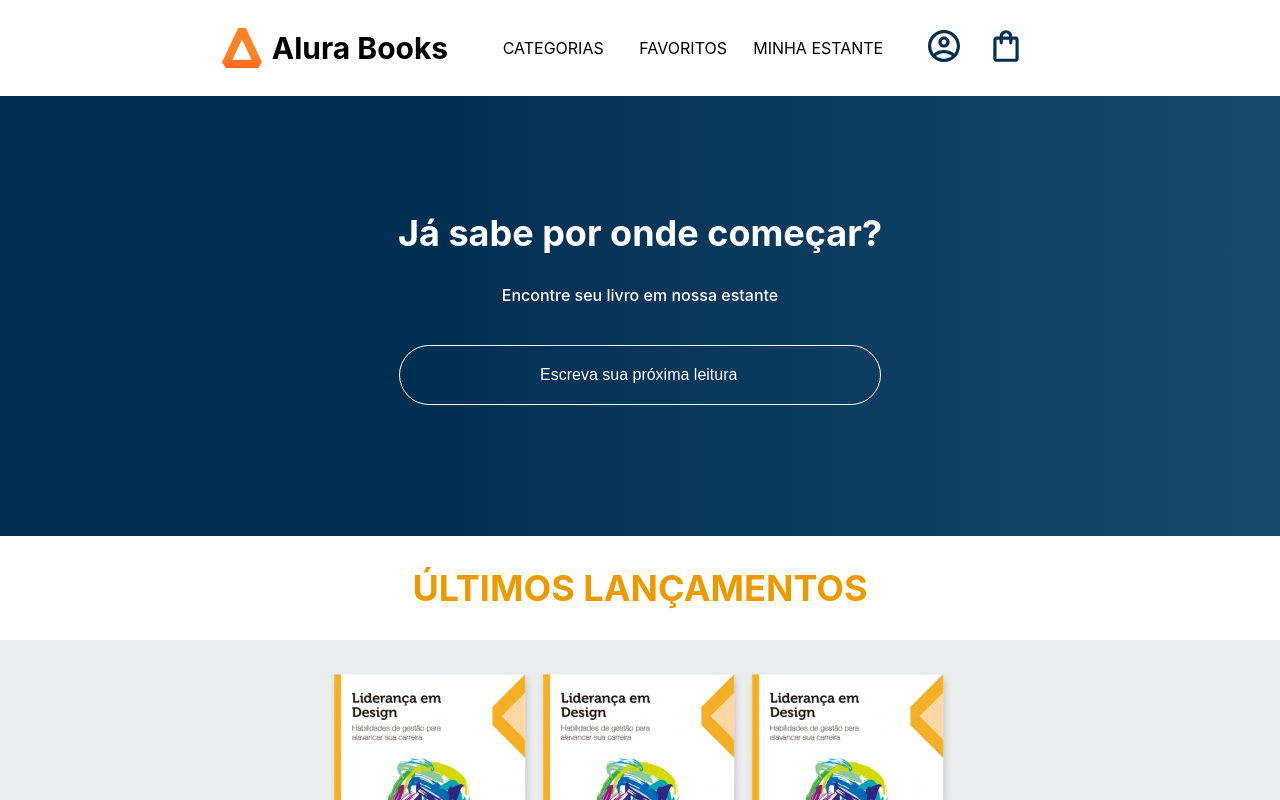
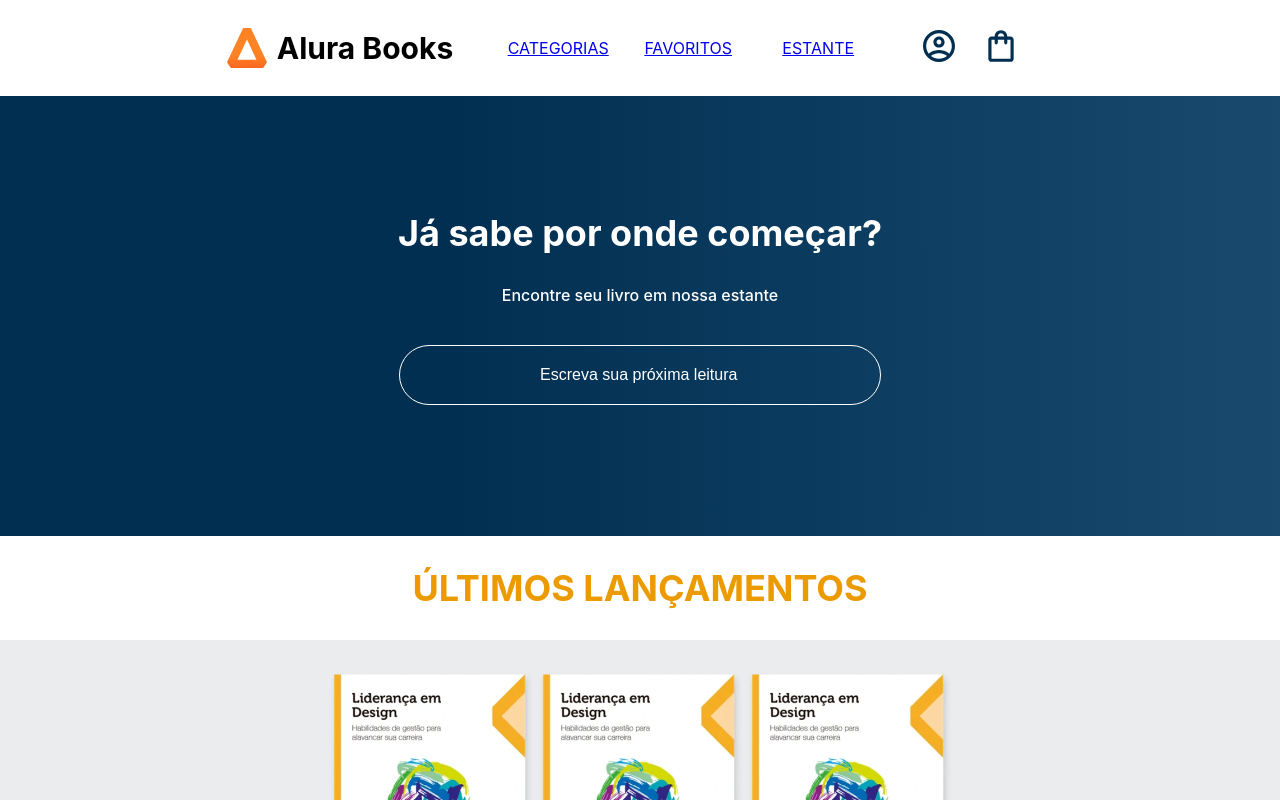
Before and after one commit to vini-ro/Curso-React---Alura-Books, a React (Create React App) app: page / in a window 1280 px wide. Shown: the top 800 px of the page. Built offline with nearby package versions, Linux system fonts and the light colour scheme.

Commit message:
Completando restante das rotas

```diff
--- a/src/componentes/OpcoesHeader/index.js
+++ b/src/componentes/OpcoesHeader/index.js
@@ -1,4 +1,6 @@
 import styled from 'styled-components'
+import { Link } from 'react-router-dom'
+
 
 const Opcao = styled.li`
     font-size: 16px;
@@ -16,13 +18,13 @@ const Opcoes = styled.ul`
     display: flex;
 `
 
-const textoOpcoes = ['CATEGORIAS', 'FAVORITOS', 'MINHA ESTANTE']
+const textoOpcoes = ['CATEGORIAS', 'FAVORITOS', 'ESTANTE']
 
 function OpcoesHeader() {
     return (
         <Opcoes>
             { textoOpcoes.map ( (texto) => (
-                <Opcao><p>{texto}</p></Opcao>
+               <Link to={`/${texto.toLowerCase()}`}><Opcao><p>{texto}</p></Opcao></Link>
             ) ) }
         </Opcoes>
     )
```
Also changed, not shown: src/componentes/Logo/index.js (+10 -11 lines).
